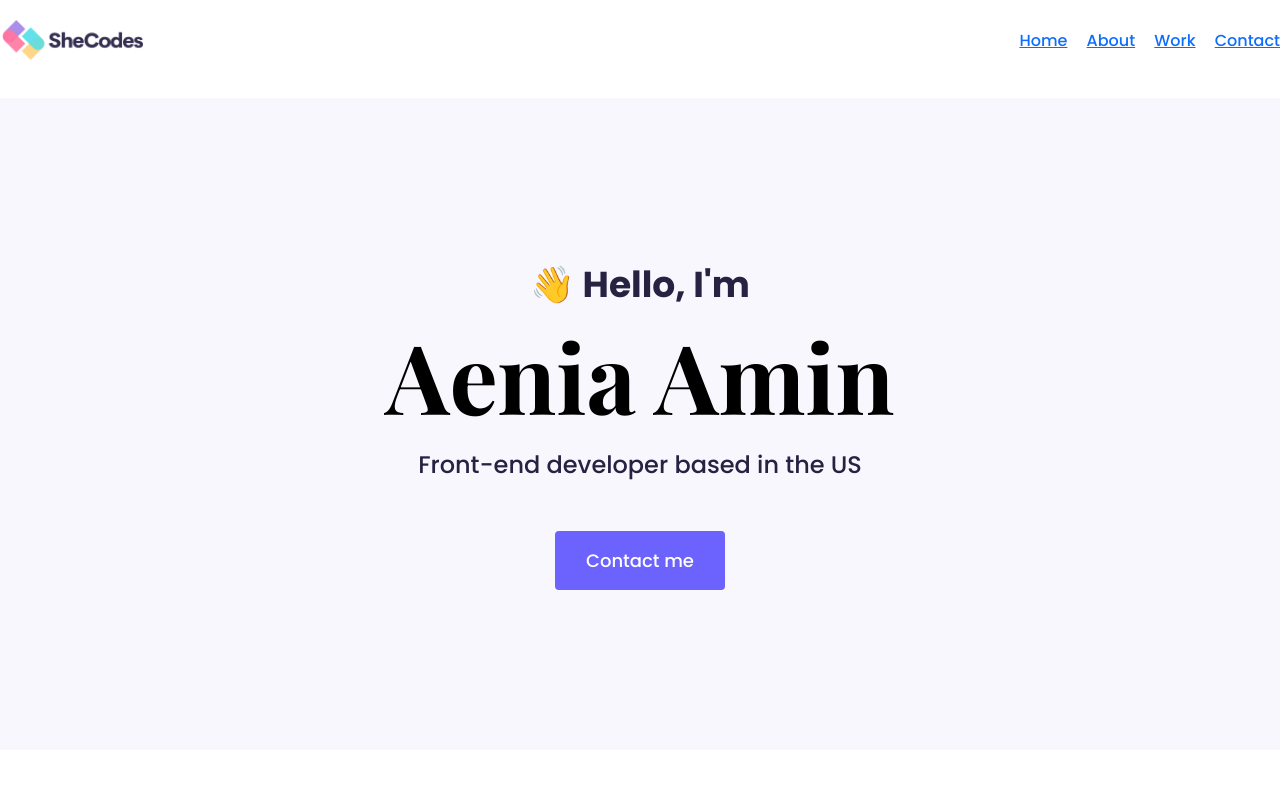
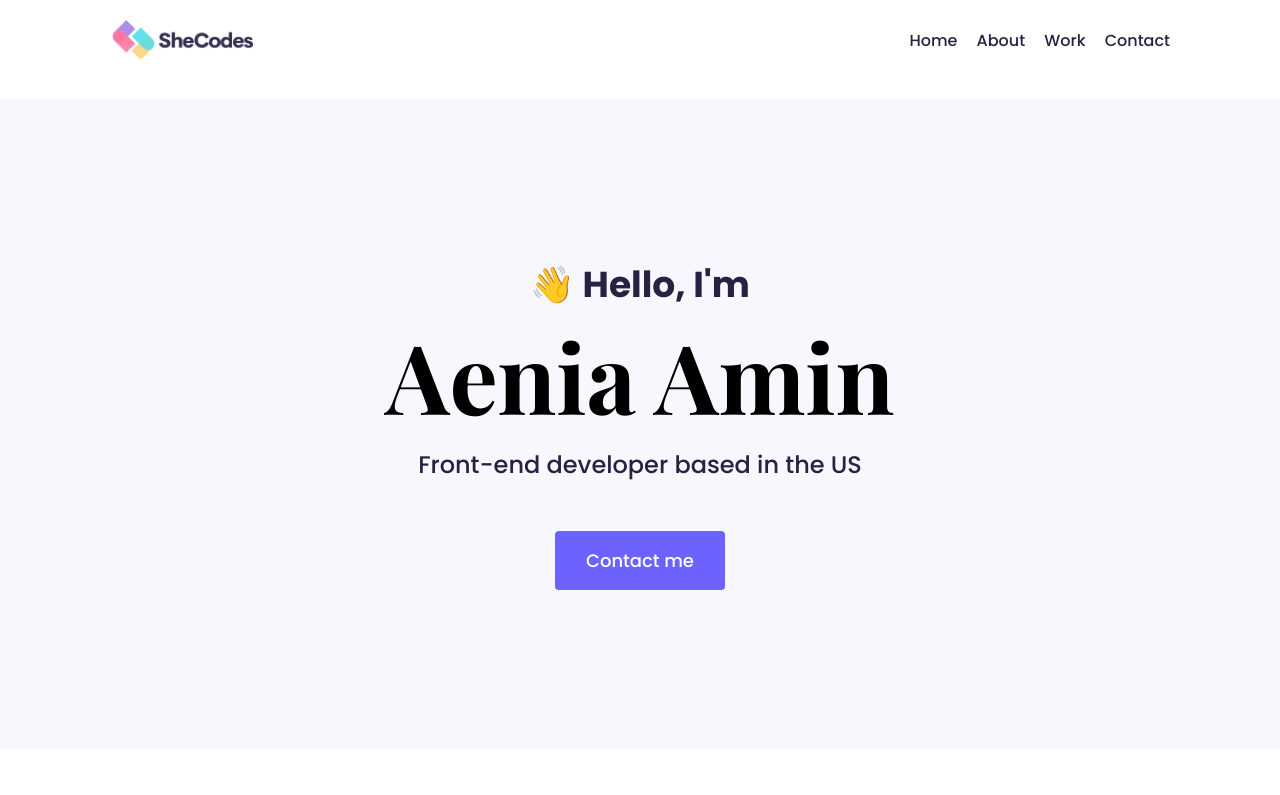
Before and after one commit to aenia12/Res.4.Amin.PortfolioOne, a plain HTML site: page index.html in a window 1280 px wide. Shown: the top 795 px of the page. Drawn offline with nearby package versions, Linux system fonts and the light colour scheme.

Commit message:
Worked on nav styling.

```diff
--- a/src/style.css
+++ b/src/style.css
@@ -33,7 +33,7 @@ p {
 }
 
 nav {
-  padding: 20px 0;
+  padding: 20px 110px;
 }
 
 nav li {
@@ -41,6 +41,12 @@ nav li {
   list-style: none;
   line-height: 42px;
   margin-left: 15px;
+}
+
+nav a {
+  text-decoration: none;
+  color: #272142;
+  transition: all 100ms ease-in-out;
 }
 
 .homepage-heading {
```
